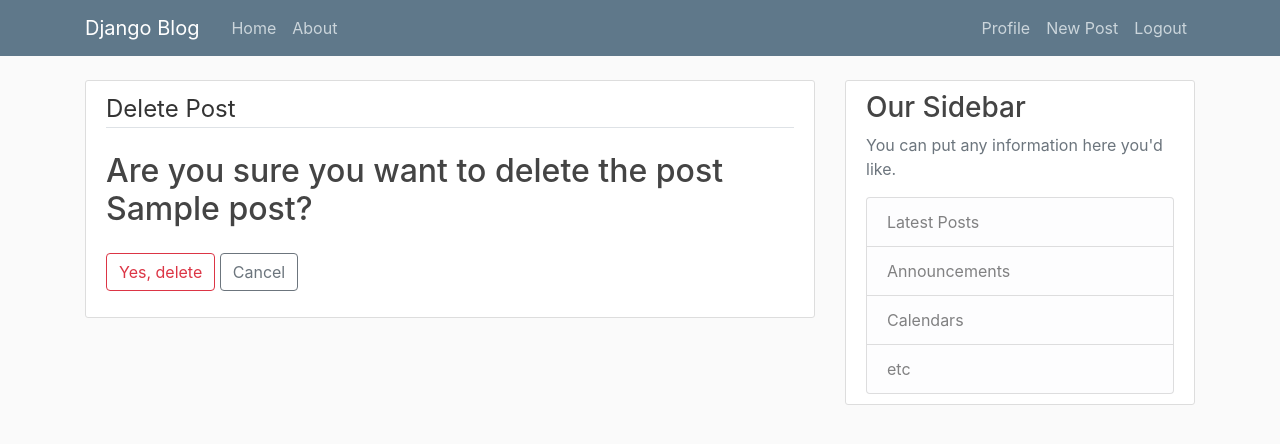
After one commit to nreis11/django_proj, a Django app: page /post/1/delete in a window 1280 px wide. The commit adds this page. Shown: the top 444 px of the page. Run offline with Django 4.2, Linux system fonts and the light colour scheme; a user stored in the database is signed in; tables that the repository leaves empty hold one stand-in row (values such as "Sample post").

Commit message:
add read, update, delete views

```diff
--- a/blog/models.py
+++ b/blog/models.py
@@ -1,6 +1,7 @@
 from django.db import models
 from django.utils import timezone
 from django.contrib.auth.models import User
+from django.urls import reverse
 
 
 class Post(models.Model):
@@ -11,3 +12,6 @@
 
     def __str__(self):
         return self.title
+
+    def get_absolute_url(self):
+        return reverse("post-detail", kwargs={"pk": self.pk})
--- a/blog/templates/blog/base.html
+++ b/blog/templates/blog/base.html
@@ -49,6 +49,9 @@
               {% if user.is_authenticated %}
               <a class="nav-item nav-link" href="{% url 'profile' %}">
                 Profile
+              </a>
+              <a class="nav-item nav-link" href="{% url 'post-create' %}">
+                New Post
               </a>
               <a class="nav-item nav-link" href="{% url 'logout' %}">
                 Logout
--- a/blog/templates/blog/home.html
+++ b/blog/templates/blog/home.html
@@ -9,7 +9,11 @@
       <a class="mr-2" href="#">{{ post.author }}</a>
       <small class="text-muted">{{ post.date_posted|date:"F d, Y" }}</small>
     </div>
-    <h2><a class="article-title" href="#">{{ post.title }}</a></h2>
+    <h2>
+      <a class="article-title" href="{% url 'post-detail' post.id %}"
+        >{{ post.title }}</a
+      >
+    </h2>
     <p class="article-content">{{ post.content }}</p>
   </div>
 </article>
--- /dev/null
+++ b/blog/templates/blog/post_confirm_delete.html
@@ -0,0 +1,19 @@
+{% extends 'blog/base.html' %} {% block content %}
+<div class="content-section">
+  <form method="POST">
+    {% csrf_token %}
+    <fieldset class="form-group">
+      <legend class="border-bottom mb-4">Delete Post</legend>
+      <h2>Are you sure you want to delete the post {{ object.title }}?</h2>
+    </fieldset>
+    <div class="form-group">
+      <button class="btn btn-outline-danger" type="submit">Yes, delete</button>
+      <a
+        class="btn btn-outline-secondary"
+        href="{% url 'post-detail' object.id %}"
+        >Cancel</a
+      >
+    </div>
+  </form>
+</div>
+{% endblock content%}
--- a/blog/urls.py
+++ b/blog/urls.py
@@ -1,8 +1,19 @@
 from django.contrib import admin
 from django.urls import path
+from .views import (
+    PostListView,
+    PostDetailView,
+    PostCreateView,
+    PostUpdateView,
+    PostDeleteView,
+)
 from . import views
 
 urlpatterns = [
-    path("", views.home, name="blog-home"),
+    path("", PostListView.as_view(), name="blog-home"),
+    path("post/<int:pk>/", PostDetailView.as_view(), name="post-detail"),
+    path("post/<int:pk>/update", PostUpdateView.as_view(), name="post-update"),
+    path("post/<int:pk>/delete", PostDeleteView.as_view(), name="post-delete"),
+    path("post/new/", PostCreateView.as_view(), name="post-create"),
     path("about/", views.about, name="blog-about"),
 ]
--- a/blog/views.py
+++ b/blog/views.py
@@ -1,4 +1,13 @@
+from typing import Optional
 from django.shortcuts import render
+from django.contrib.auth.mixins import LoginRequiredMixin, UserPassesTestMixin
+from django.views.generic import (
+    ListView,
+    DetailView,
+    CreateView,
+    UpdateView,
+    DeleteView,
+)
 from .models import Post
 
 
@@ -7,5 +16,47 @@
     return render(request, "blog/home.html", {"posts": posts})
 
 
+class PostListView(ListView):
+    model = Post
+    template_name = "blog/home.html"
+    context_object_name = "posts"
+    ordering = ["-date_posted"]
+
+
+class PostDetailView(DetailView):
+    model = Post
+
+
+class PostCreateView(LoginRequiredMixin, CreateView):
+    model = Post
+    fields = ["title", "content"]
+
+    def form_valid(self, form):
+        form.instance.author = self.request.user
+        return super().form_valid(form)
+
+
+class PostUpdateView(LoginRequiredMixin, UserPassesTestMixin, UpdateView):
+    model = Post
+    fields = ["title", "content"]
+
+    def form_valid(self, form):
+        form.instance.author = self.request.user
+        return super().form_valid(form)
+
+    def test_func(self) -> bool | None:
+        post = self.get_object()
+        return self.request.user == post.author
+
+
+class PostDeleteView(LoginRequiredMixin, UserPassesTestMixin, DeleteView):
+    model = Post
+    success_url = "/"
+
+    def test_func(self) -> bool | None:
+        post = self.get_object()
+        return self.request.user == post.author
+
+
 def about(request):
     return render(request, "blog/about.html")
```
Also changed, not shown: blog/templates/blog/post_detail.html (added, +32 -0 lines), blog/templates/blog/post_form.html (added, +14 -0 lines).
